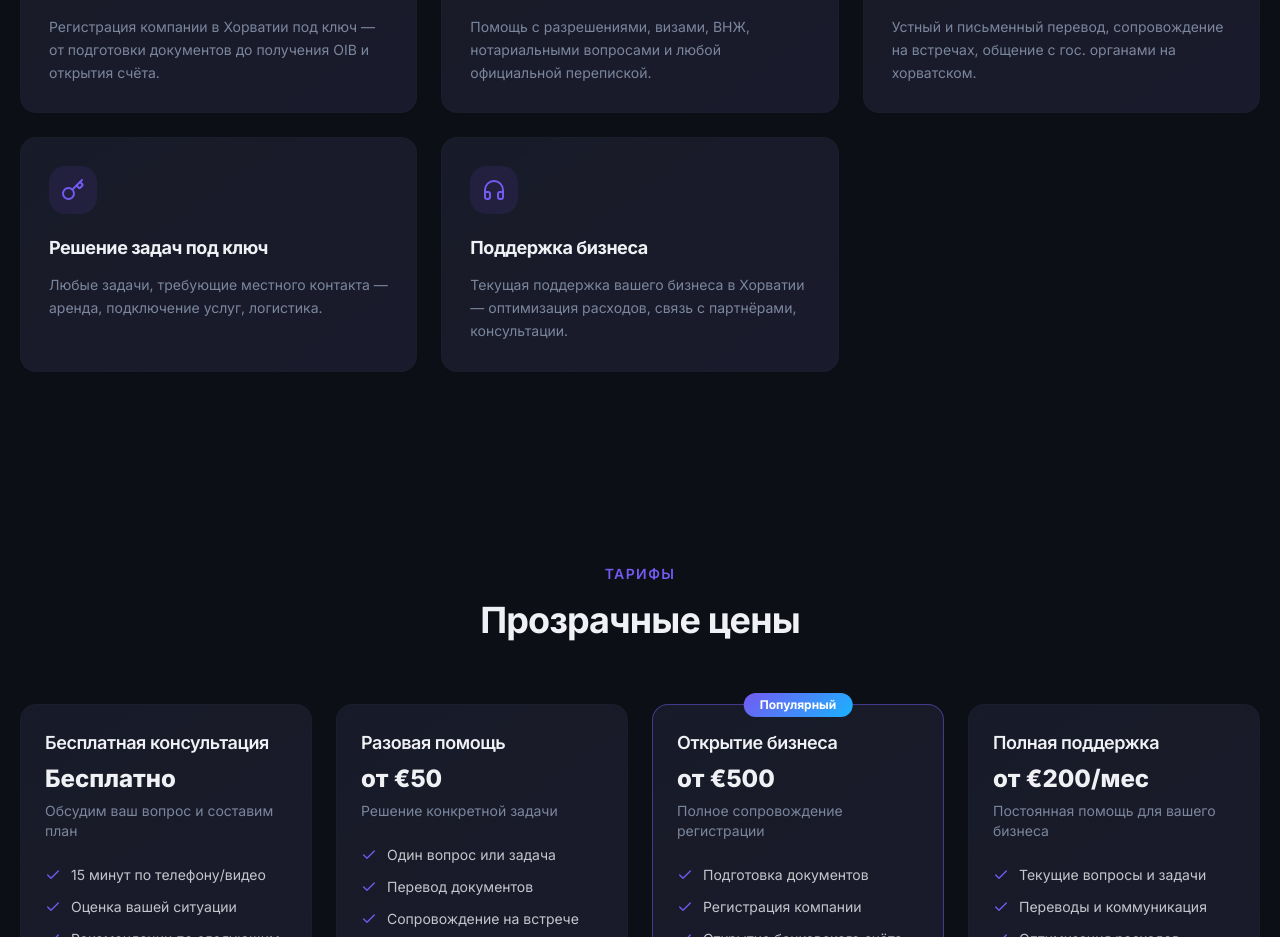
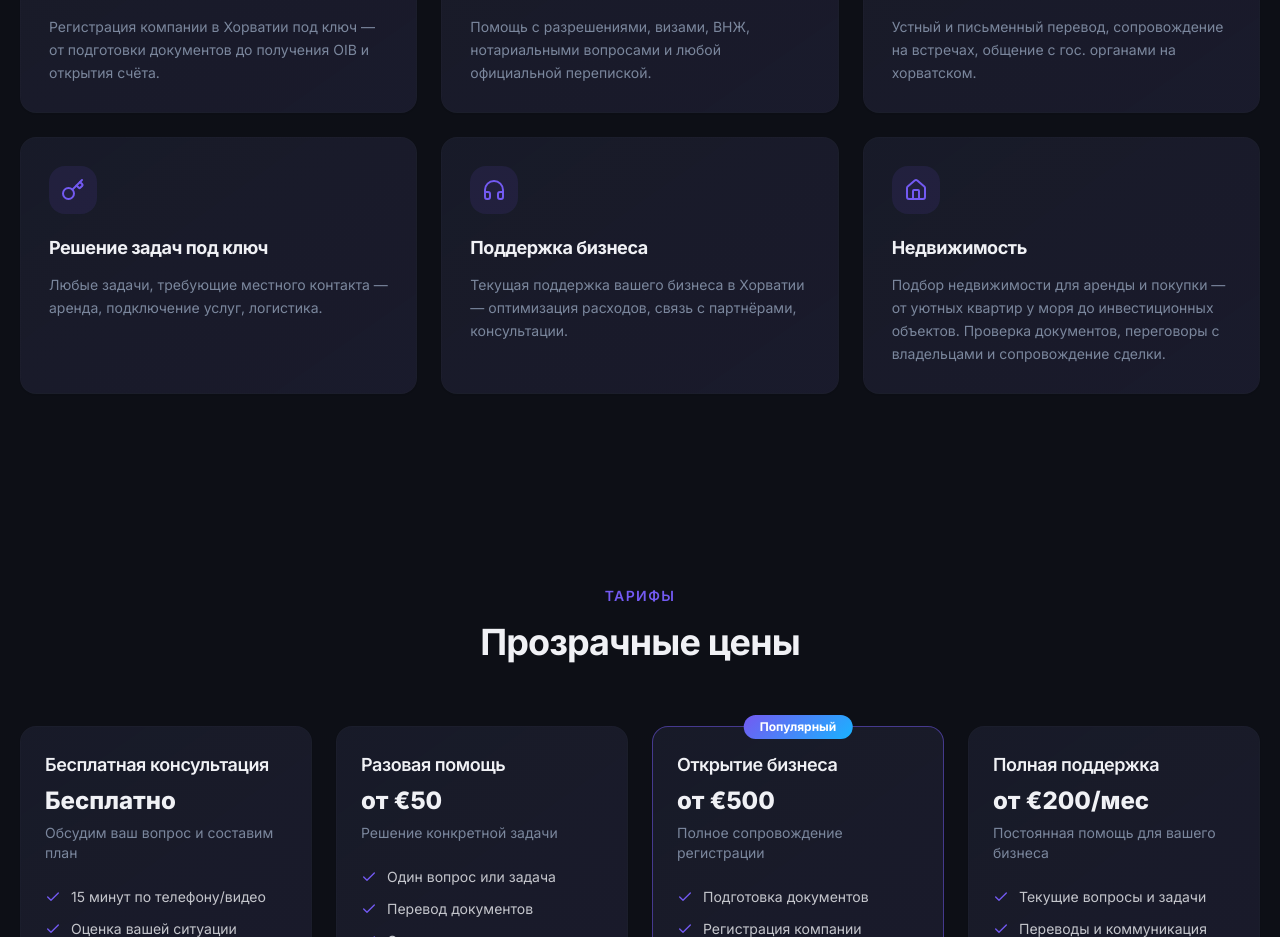
Before and after one commit to antunlink-web/konzalting, a React (Vite) app: page / in a window 1280 px wide. Shown: the part 1960-2897 px from the top of the page. Built offline with nearby package versions, Linux system fonts and the light colour scheme; the HTML template or start-up script is replaced by a standard one.

Commit message:
Changes
Co-authored-by: antunlink-web <241188900+antunlink-web@users.noreply.github.com>

```diff
--- a/src/components/landing/ServicesSection.tsx
+++ b/src/components/landing/ServicesSection.tsx
@@ -1,4 +1,4 @@
-import { Briefcase, FileText, Languages, Key, HeadphonesIcon } from 'lucide-react';
+import { Briefcase, FileText, Languages, Key, HeadphonesIcon, Home } from 'lucide-react';
 import { Card, CardContent } from '@/components/ui/card';
 
 const services = [
@@ -26,6 +26,11 @@ const services = [
     icon: HeadphonesIcon,
     title: 'Поддержка бизнеса',
     description: 'Текущая поддержка вашего бизнеса в Хорватии — оптимизация расходов, связь с партнёрами, консультации.',
+  },
+  {
+    icon: Home,
+    title: 'Недвижимость',
+    description: 'Подбор недвижимости для аренды и покупки — от уютных квартир у моря до инвестиционных объектов. Проверка документов, переговоры с владельцами и сопровождение сделки.',
   },
 ];
 
```
